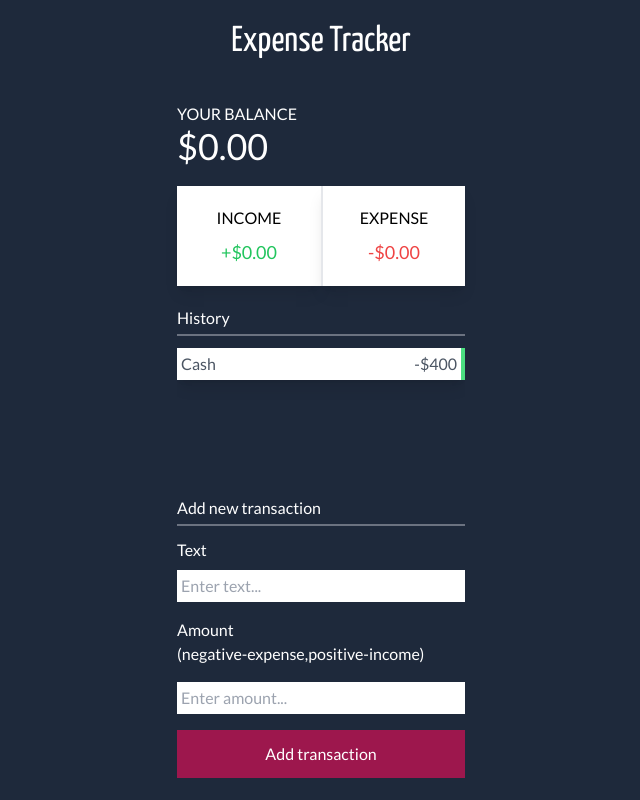
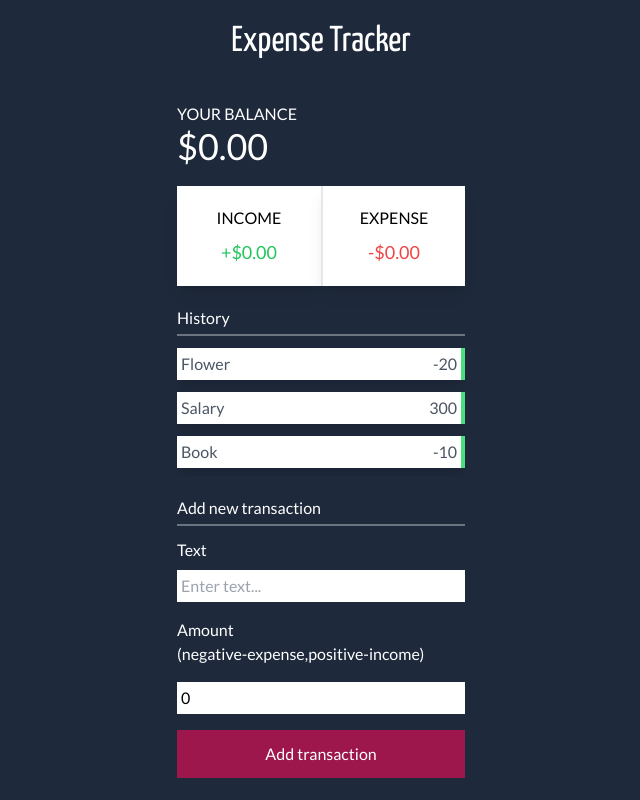
Before and after one commit to SalimiDev/expense-trackerApp, a React (Create React App) app: page / in a window 1280 px wide. Shown: the whole page, without its empty margins (319-959 px from the left). Built offline with nearby package versions, Linux system fonts and the light colour scheme.

Commit message:
feat:passed states using context &  map on data to preview transactions

```diff
--- a/src/App.js
+++ b/src/App.js
@@ -3,9 +3,11 @@ import Balance from './components/Balance';
 import IncomeExpenses from './components/IncomeExpenses';
 import TransactionList from './components/TransactionList';
 import AddTransaction from './components/AddTransaction';
+import { GlobalProvider } from './context/GlobalState';
 
 function App() {
     return (
+        <GlobalProvider>
             <div className='w-screen min-h-screen flex flex-col justify-center items-center font-Lato bg-slate-800'>
                 <Header />
                 <div className='w-72 h-fit '>
@@ -15,6 +17,7 @@ function App() {
                     <AddTransaction />
                 </div>
             </div>
+        </GlobalProvider>
     );
 }
 
--- a/src/components/AddTransaction.js
+++ b/src/components/AddTransaction.js
@@ -1,13 +1,23 @@
-import React from 'react';
+import React, { useState } from 'react';
 
 const AddTransaction = () => {
+    const [text, setText] = useState();
+    const [amount, setAmount] = useState(0);
     return (
         <>
-            <h3 className='mt-5 mb-3 text-white font-medium pb-1 border-b-2 border-gray-500 font-Lato'>Add new transaction</h3>
+            <h3 className='mt-5 mb-3 text-white font-medium pb-1 border-b-2 border-gray-500 font-Lato'>
+                Add new transaction
+            </h3>
             <form className='text-white h-fit font-Lato'>
                 <div className='h-16 justify-between flex flex-col '>
                     <label htmlFor='text'>Text</label>
-                    <input className='text-black p-1' type='text' placeholder='Enter text...' />
+                    <input
+                        className='text-black p-1'
+                        value={text}
+                        onChange={e => setText(e.target.value)}
+                        type='text'
+                        placeholder='Enter text...'
+                    />
                 </div>
 
                 <div className='h-24 justify-between flex flex-col mt-4 '>
@@ -16,7 +26,13 @@ const AddTransaction = () => {
                         <br />
                         (negative-expense,positive-income)
                     </label>
-                    <input className='text-black p-1' type='number' placeholder='Enter amount...' />
+                    <input
+                        className='text-black p-1'
+                        value={amount}
+                        onChange={e => setAmount(e.target.value)}
+                        type='number'
+                        placeholder='Enter amount...'
+                    />
                 </div>
                 <button className='w-full bg-pink-800 p-3 flex justify-center items-center mt-4'>Add transaction</button>
             </form>
--- /dev/null
+++ b/src/components/Transaction.js
@@ -0,0 +1,12 @@
+import React from 'react';
+
+const Transaction = ({ transaction }) => {
+    return (
+        <li className=' w-full bg-white mb-3 p-1 relative flex flex-row justify-between items-center text-gray-600 border-r-4 border-green-400 shadow-lg'>
+            {transaction.text} <span>{transaction.amount}</span>
+            <button className='absolute bg-red-500 cursor-pointer w-full h-8  left-0 opacity-0 hover:opacity-60'>X</button>
+        </li>
+    );
+};
+
+export default Transaction;
--- a/src/components/TransactionList.js
+++ b/src/components/TransactionList.js
@@ -1,16 +1,17 @@
-import React from 'react';
+import React, { useContext } from 'react';
+import { GlobalContext } from '../context/GlobalState';
+import Transaction from './Transaction';
 
 const TransactionList = () => {
+    const { transactions } = useContext(GlobalContext);
+
     return (
         <>
             <h3 className='mt-5 mb-3 text-white font-medium pb-1 border-b-2 border-gray-500'>History</h3>
             <ul className='h-32 my-3 overflow-y-auto '>
-                <li className=' w-full bg-white mb-3 p-1 relative flex flex-row justify-between items-center text-gray-600 border-r-4 border-green-400 shadow-lg'>
-                    Cash <span className=' '>-$400</span>
-                    <button className='absolute bg-red-500 cursor-pointer w-full h-8  left-0 opacity-0 hover:opacity-60'>
-                        X
-                    </button>
-                </li>
+                {transactions.map(transaction => (
+                    <Transaction key={transaction.id} transaction={transaction} />
+                ))}
             </ul>
         </>
     );
--- /dev/null
+++ b/src/context/AppReducer.js
@@ -0,0 +1,6 @@
+export default (state, action) => {
+    switch (action.type) {
+        default:
+            return state;
+    }
+};
--- /dev/null
+++ b/src/context/GlobalState.js
@@ -0,0 +1,26 @@
+import React, { createContext, useReducer } from 'react';
+import AppReducer from './AppReducer';
+
+//Initial state
+const initialState = {
+    transactions: [
+        { id: 1, text: 'Flower', amount: -20 },
+        { id: 2, text: 'Salary', amount: 300 },
+        { id: 3, text: 'Book', amount: -10 },
+        { id: 4, text: 'Camera', amount: 150 },
+    ],
+};
+
+//Create context
+export const GlobalContext = createContext(initialState);
+
+//Global provider
+export const GlobalProvider = ({ children }) => {
+    const [state, dispatch] = useReducer(AppReducer, initialState);
+
+    return(
+        <GlobalContext.Provider value={{transactions:state.transactions}}>
+            {children}
+        </GlobalContext.Provider>
+    )
+};
```
Lines whose indentation alone changed are shown as unchanged.
